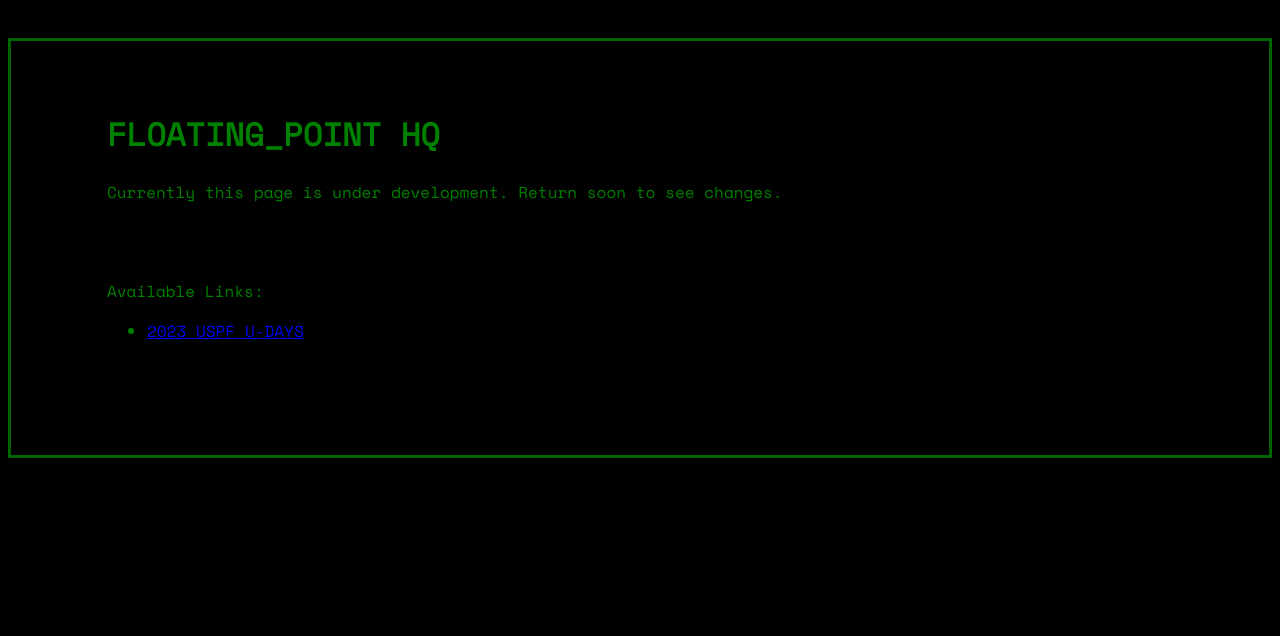
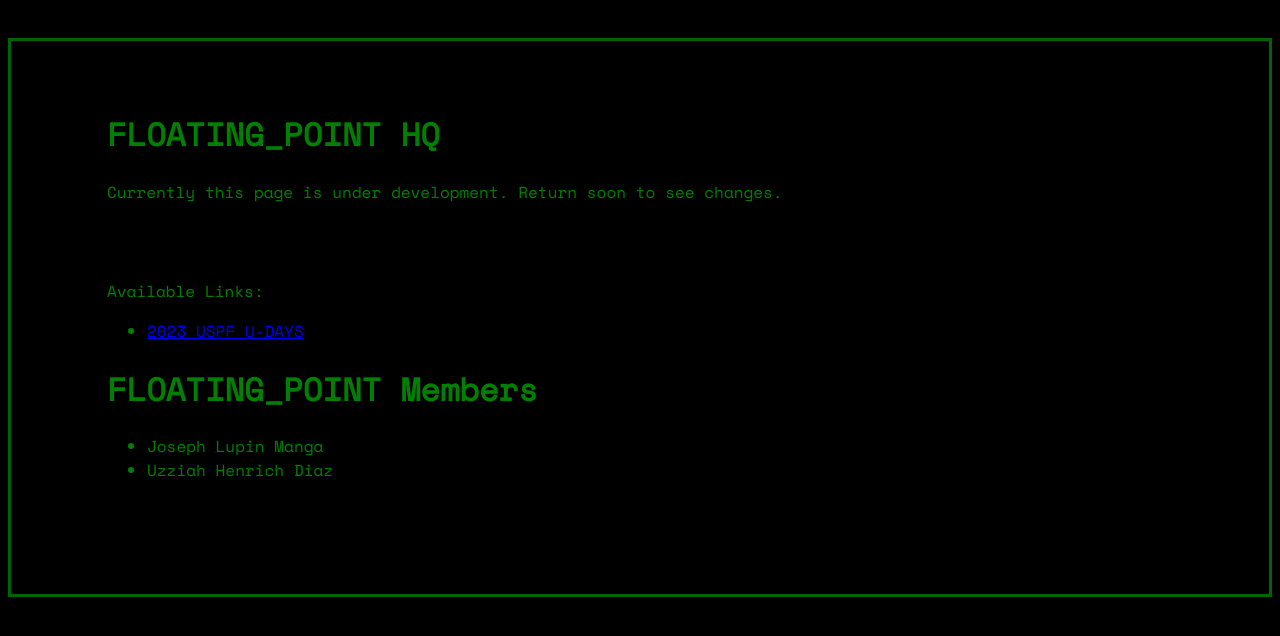
Before and after one commit to Fl0atingP01nt/Fl0atingP01nt.github.io, a plain HTML site: page index.html in a window 1280 px wide. Drawn offline with nearby package versions, Linux system fonts and the light colour scheme.

Commit message:
Added a "members" section

```diff
--- a/index.html
+++ b/index.html
@@ -21,6 +21,13 @@
 				<li><a href="udays/2023/index.html">2023 USPF U-DAYS</a></li>
 			</ul>
 		</p>
+	        <h1 id="title-members">FLOATING_POINT Members</h1>
+	        <p id="title-memberslist">
+			<ul>
+				<li>Joseph Lupin Manga</li>
+				<li>Uzziah Henrich Diaz</li>
+	                </ul>
+	        </p>
 	</div>
 </body>
 </html>
```
